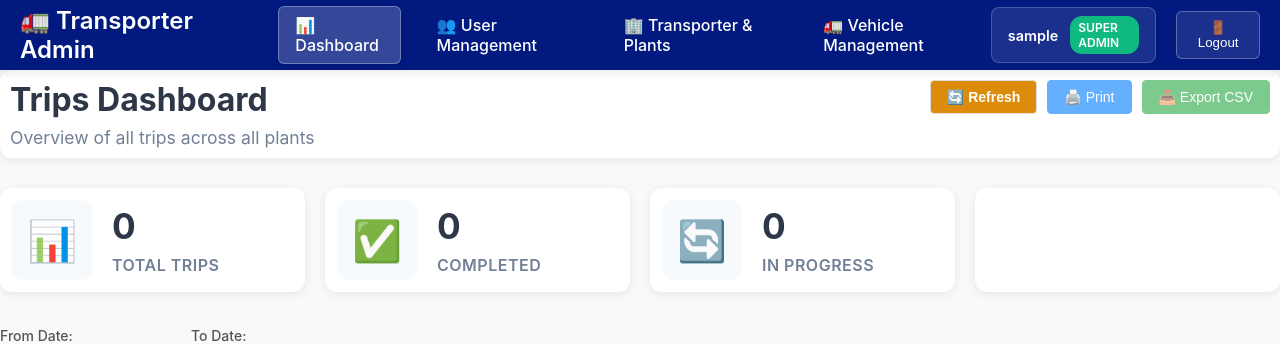
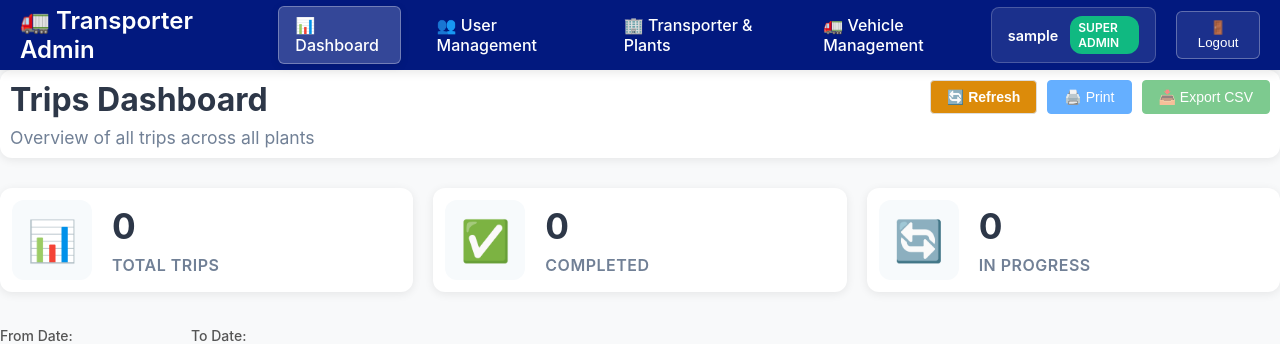
Before and after one commit to azardeensd/Location_Tracker, a React (Create React App) app: page /dashboard in a window 1280 px wide. Shown: the top 344 px of the page. Built offline with nearby package versions, Linux system fonts and the light colour scheme; no server answers; the database is empty; sample sign-in values are in the browser's storage.

Commit message:
Update Dashboard.js

```diff
--- a/src/components/Dashboard.js
+++ b/src/components/Dashboard.js
@@ -569,14 +569,6 @@ const Dashboard = () => {
             <p className={styles.statLabel}>In Progress</p>
           </div>
         </div>
-
-        <div className={styles.statCard}>
-          {/* <div className={styles.statIcon}>📏</div> */}
-          <div className={styles.statInfo}>
-            {/* <h3 className={styles.statNumber}>{stats.totalDistance}</h3>
-            <p className={styles.statLabel}>Total Distance (km)</p> */}
-          </div>
-        </div>
       </div>
 
       {/* Date Filter Section - MOVED BELOW STATS CARDS */}
```
